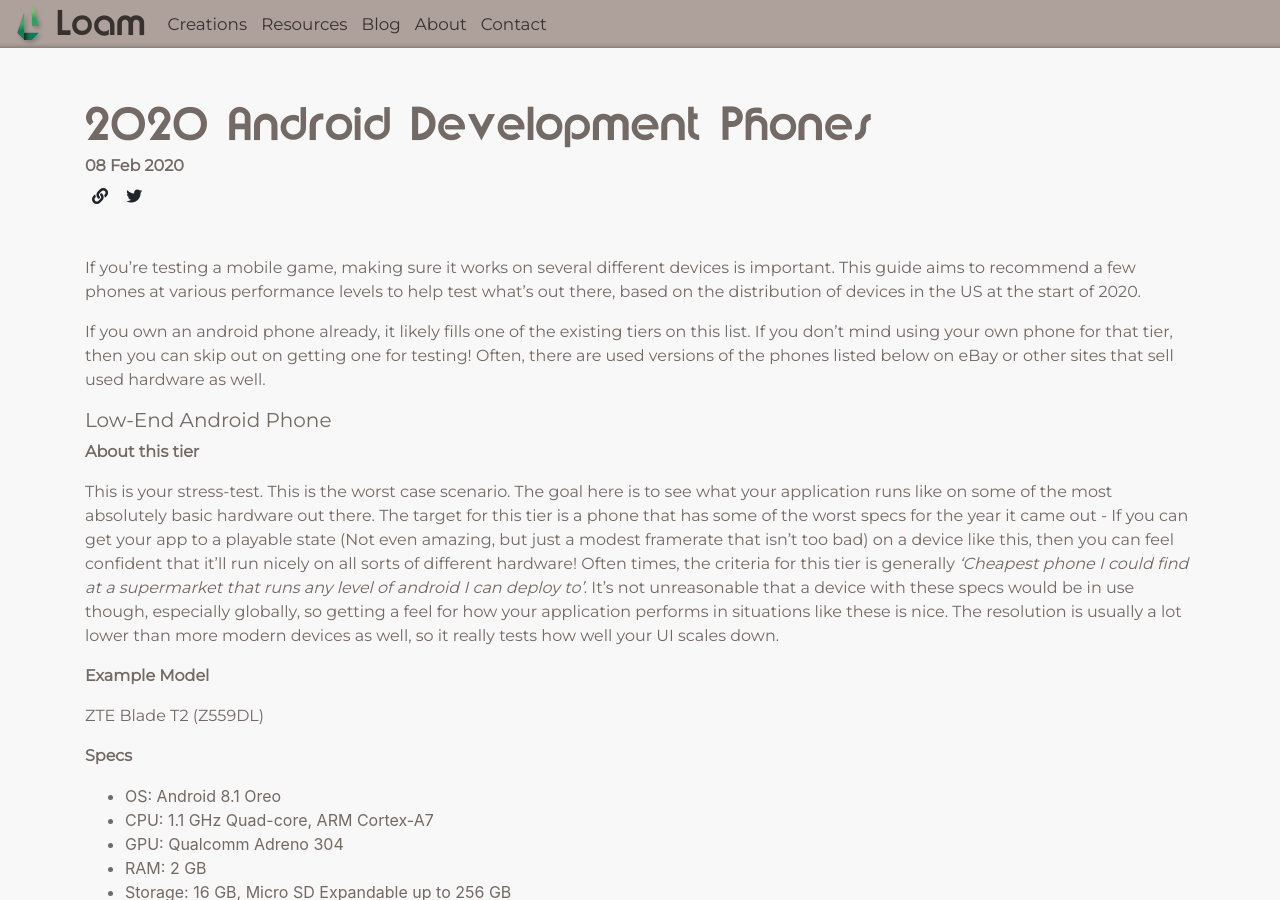
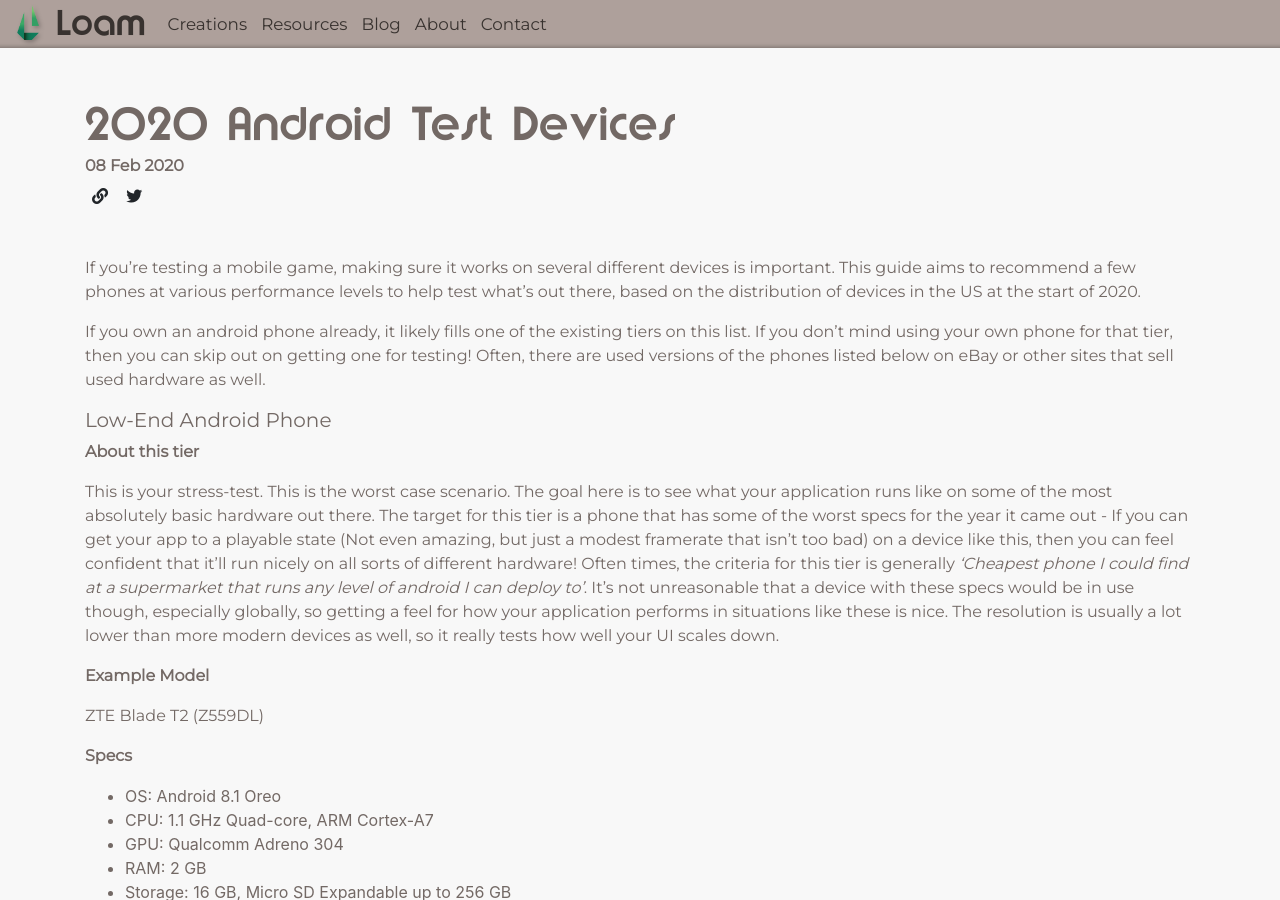
Before and after one commit to LoamNet/net.loam.www, a Jekyll site: the page built from _posts/2020-02-08-2020-android-test-devices.md, in a window 1280 px wide and 900 px high. Built offline with Jekyll 4.4.1, drawn with Linux system fonts in a browser that asks for light colours; nearby versions of some CDN libraries.

Commit message:
= Fixed naming

```diff
--- a/_posts/2020-02-08-2020-android-dev-phones.md
+++ b/_posts/2020-02-08-2020-android-test-devices.md
@@ -1,6 +1,6 @@
 ---
 layout: post
-title: 2020 Android Development Phones
+title: 2020 Android Test Devices
 author: Matthew
 tags: dev, development, android, phone, mobile, app, game, hardware, guide, tutorial, loam, post, blog, pixel, google, samsung, zte
 ---
```
